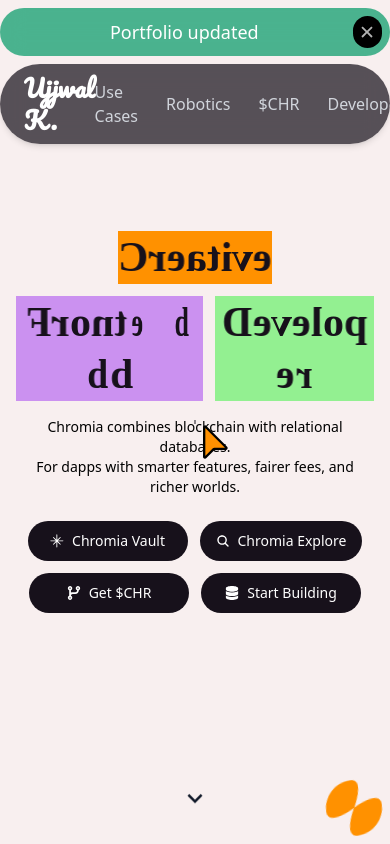
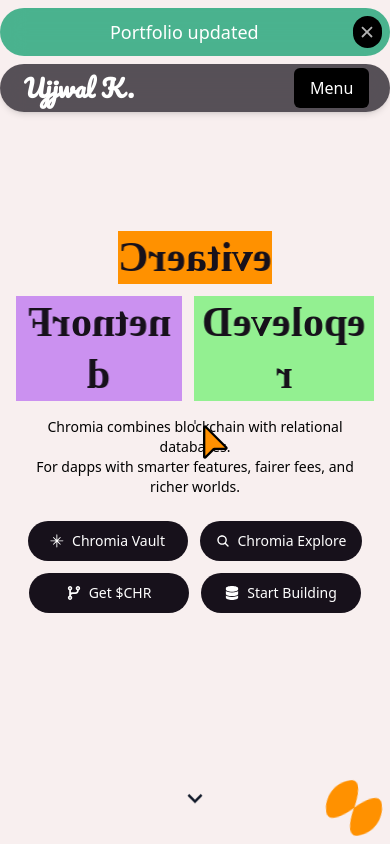
Before and after one commit to WebUjjwal/portfolio, a Next.js app: page / in a window 390 px wide. Shown: the top 844 px of the page. Built offline with nearby package versions, Linux system fonts and the light colour scheme; a web font is replaced by a local one.

Commit message:
Add changes...

```diff
--- /dev/null
+++ b/ExtractFrame.js
@@ -0,0 +1,30 @@
+// extractFrames.js
+import ffmpeg from "fluent-ffmpeg";
+import ffmpegPath from "ffmpeg-static";
+import { join, dirname } from "path";
+import { existsSync, mkdirSync } from "fs";
+import { fileURLToPath } from "url";
+
+// Fix __dirname for ESM
+const __filename = fileURLToPath(import.meta.url);
+const __dirname = dirname(__filename);
+
+// Set the path for ffmpeg binary
+ffmpeg.setFfmpegPath(ffmpegPath);
+
+// Paths
+const videoPath = join(__dirname, "public/particals.mp4");
+const framesDir = join(__dirname, "public/frames");
+
+// Create frames directory if it doesn't exist
+if (!existsSync(framesDir)) {
+  mkdirSync(framesDir);
+}
+
+// Extract frames
+ffmpeg(videoPath)
+  .outputOptions(["-vf fps=30"])
+  .output(join(framesDir, "frame_%04d.png"))
+  .on("end", () => console.log("Frames extracted successfully!"))
+  .on("error", (err) => console.error("Error: ", err))
+  .run();
--- a/src/UI/HomePage/Banner.jsx
+++ b/src/UI/HomePage/Banner.jsx
@@ -154,7 +154,7 @@
           </h1>
 
           <div className="flex items-center justify-center gap-3">
-            <h1 ref={addToRefs} className="bg-[#cb91f0]">Frontenddd</h1>
+            <h1 ref={addToRefs} className="bg-[#cb91f0]">Frontend</h1>
             <h1 ref={addToRefs} className="bg-[#93f091]">Developer</h1>
           </div>
         </div>
--- a/src/UI/HomePage/HorizontalScroll.jsx
+++ b/src/UI/HomePage/HorizontalScroll.jsx
@@ -139,10 +139,14 @@
     ScrollTrigger.refresh();
 
     return () => {
-      bgST.kill();
-      tween.scrollTrigger.kill();
-      tween.kill();
-    };
+  if (bgST) bgST.kill();
+
+  if (tween?.scrollTrigger) {
+    tween.scrollTrigger.kill();
+  }
+
+  if (tween) tween.kill();
+};
   }, []);
 
   // <h1 ref={addToRefs}  w-fit mx-auto">
--- a/src/app/layout.js
+++ b/src/app/layout.js
@@ -8,6 +8,7 @@
 import ClientWrapper from "./ClientWrapper";
 
 import { Pacifico, Barriecito } from "next/font/google";
+import SmallMenu from "@/components/Header/SmallMenu";
 
 const pacifico = Pacifico({
   subsets: ["latin"],
@@ -30,9 +31,7 @@
             <AlertTicker />
             <Header />
           </div>
-
           <ClientWrapper>{children}</ClientWrapper>
-
           <Footer />
         </main>
       </body>
--- a/src/components/Header/Header.jsx
+++ b/src/components/Header/Header.jsx
@@ -1,4 +1,5 @@
 import Link from "next/link";
+import SmallMenu from "./SmallMenu";
 
 const Header = () => {
   return (
@@ -9,19 +10,21 @@
         </h1>
 
         <div>
-          <ul className="flex items-center gap-7">
-            <li className="text-gray-300 hover:text-white">Use Cases</li>
-            <li className="text-gray-300 hover:text-white">Robotics</li>
+          <ul className="md:flex hidden items-center gap-7 ">
+            {/* <li className="text-gray-300 hover:text-white">Use Cases</li>
+            <li className="text-gray-300 hover:text-white">Robotics</li> */}
             <li className="text-gray-300 hover:text-white">$CHR</li>
-            <li className="text-gray-300 hover:text-white">Developers</li>
+            <li className="text-gray-300 hover:text-white">Work</li>
             <li className="text-gray-300 hover:text-white">Roadmap</li>
             <li className="text-gray-300 hover:text-white"><Link href='/about'>About</Link></li>
           </ul>
         </div>
 
-        <button className="font-bold gap-2 px-4 py-3 rounded-full bg-[white] text-gray-900! cursor-pointer hover:bg-[#cc91f0] transition-all duration-300">
+        <button className="md:block hidden font-bold gap-2 px-4 py-3 rounded-full bg-[white] text-gray-900! cursor-pointer hover:bg-[#cc91f0] transition-all duration-300">
           Get Started
         </button>
+
+        <SmallMenu />
       </div>
     </header>
   );
--- /dev/null
+++ b/src/components/Header/SmallMenu.jsx
@@ -0,0 +1,69 @@
+"use client";
+
+import { useRef, useState, useEffect } from "react";
+import { gsap } from "gsap";
+
+export default function SmallMenu() {
+  const menuRef = useRef(null);
+  const linksRef = useRef([]);
+  const [open, setOpen] = useState(false);
+
+  useEffect(() => {
+    if (open) {
+      gsap.to(menuRef.current, {
+        height: "auto",
+        duration: 0.5,
+        ease: "power3.out",
+      });
+
+      gsap.fromTo(
+        linksRef.current,
+        { y: 20, opacity: 0 },
+        {
+          y: 0,
+          opacity: 1,
+          duration: 0.4,
+          stagger: 0.1,
+          delay: 0.2,
+          ease: "power3.out",
+        }
+      );
+    } else {
+      gsap.to(menuRef.current, {
+        height: 0,
+        duration: 0.4,
+        ease: "power3.inOut",
+      });
+    }
+  }, [open]);
+
+  return (
+    <div className="md:hidden block  z-50">
+      {/* Toggle Button */}
+      <button
+        onClick={() => setOpen(!open)}
+        className="px-4 py-2 bg-black text-white rounded-md"
+      >
+        {open ? "Close" : "Menu"}
+      </button>
+
+      {/* Menu Panel */}
+      <div
+        ref={menuRef}
+        className="overflow-hidden h-0 bg-neutral-900 text-white rounded-md"
+      >
+        <ul className="flex flex-col p-4 space-y-4">
+          {["Home", "About", "Projects", "Contact"].map((item, i) => (
+            <li
+              key={i}
+              ref={(el) => (linksRef.current[i] = el)}
+              className="cursor-pointer hover:text-yellow-400 transition"
+            >
+              {item}
+            </li>
+          ))}
+        </ul>
+      </div>
+    </div>
+  );
+}
```
